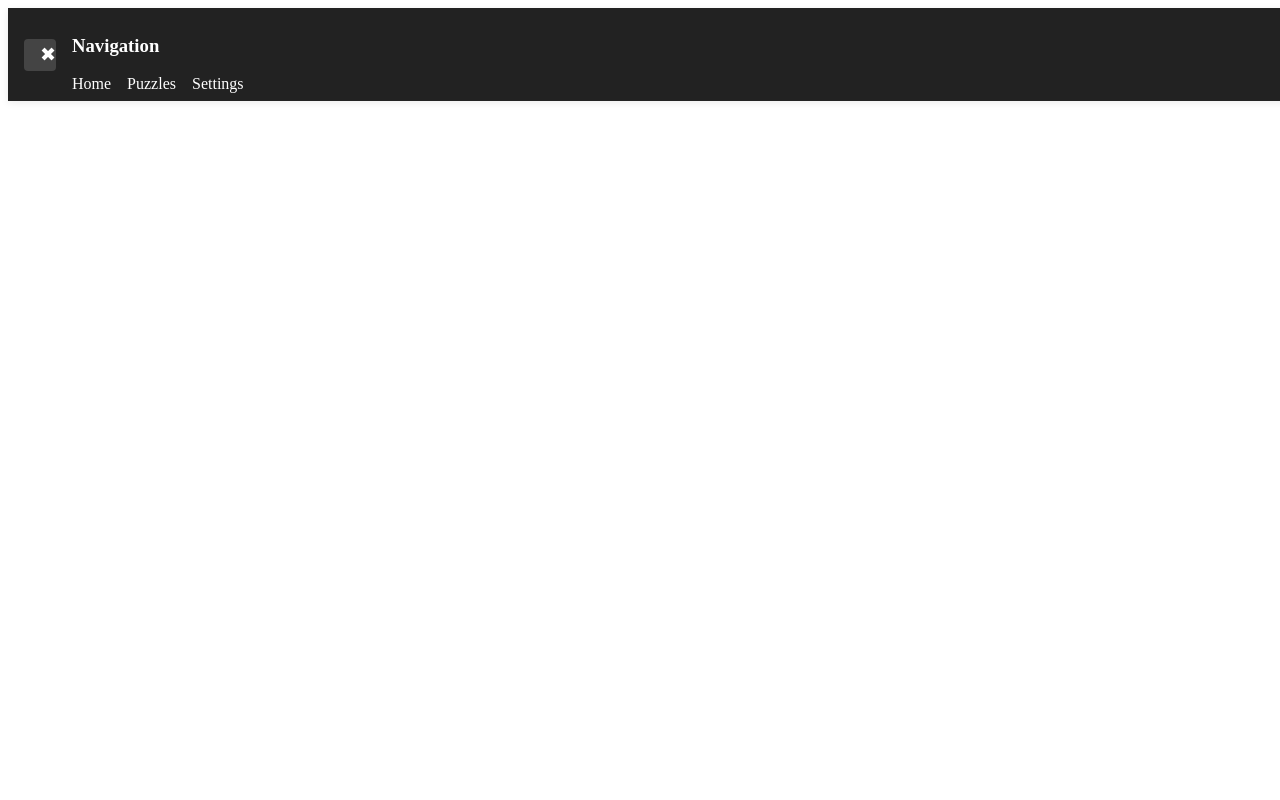
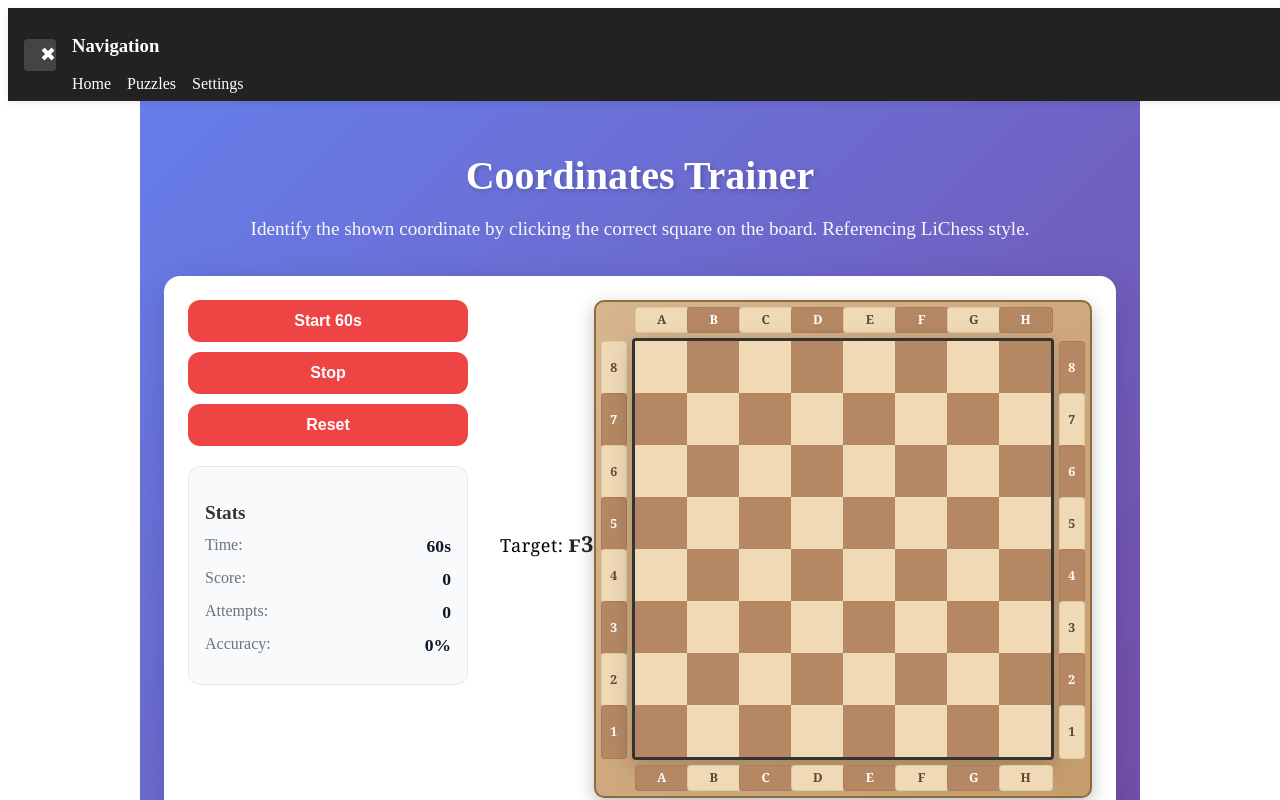
Before and after one commit to Bliped-Pixel/Chess-App, an Angular app: page /coordinates in a window 1280 px wide. Before the commit this address led to /. Shown: the top 800 px of the page. Built offline with nearby package versions, Linux system fonts and the light colour scheme.

Commit message:
Task 9: Add Coordinates Trainer game mode (LiChess-style). Identify shown coordinate on an 8x8 board with timer, scoring, and classic ledger UI; route and puzzles entry added

```diff
--- a/src/app/app.routes.ts
+++ b/src/app/app.routes.ts
@@ -14,6 +14,10 @@ export const routes: Routes = [
         loadComponent: () => import('./dominance/dominance').then(m => m.Dominance)
     },
     {
+        path: 'coordinates',
+        loadComponent: () => import('./coordinates/coordinates').then(m => m.Coordinates)
+    },
+    {
         path: '',
         redirectTo: 'puzzles',
         pathMatch: 'full'
--- /dev/null
+++ b/src/app/coordinates/coordinates.css
@@ -0,0 +1,24 @@
+/* Coordinates Trainer CSS - reuses global dominance UI styling */
+.target-display {
+  margin-bottom: 12px;
+  font-size: 18px;
+  font-family: ui-serif, Georgia, 'Times New Roman', serif;
+  letter-spacing: 0.5px;
+}
+.target-display .target {
+  font-variant: small-caps;
+  font-weight: 700;
+  font-size: 22px;
+}
+.target-display.idle .target { opacity: 0.85; }
+
+.cell.hit-correct::after,
+.cell.hit-wrong::after {
+  content: '';
+  position: absolute;
+  inset: 0;
+  border-radius: 4px;
+  pointer-events: none;
+}
+.cell.hit-correct::after { background: rgba(16, 185, 129, 0.35); box-shadow: inset 0 0 0 2px #10b981; }
+.cell.hit-wrong::after { background: rgba(239, 68, 68, 0.35); box-shadow: inset 0 0 0 2px #ef4444; }
--- /dev/null
+++ b/src/app/coordinates/coordinates.html
@@ -0,0 +1,72 @@
+<div class="dominance-container">
+  <div class="game-header">
+    <h1>Coordinates Trainer</h1>
+    <p>Identify the shown coordinate by clicking the correct square on the board. Referencing LiChess style.</p>
+    <div class="message-bar">
+      <div *ngIf="!running && (score > 0 || attempts > 0)" class="victory">
+        Session over — Score: {{ score }} / {{ attempts }} ({{ accuracy }}%)
+      </div>
+    </div>
+  </div>
+
+  <div class="game-content">
+    <div class="left-panel">
+      <div class="controls">
+        <button class="reset-btn" (click)="start()" [disabled]="running">Start 60s</button>
+        <button class="reset-btn" (click)="stop()" [disabled]="!running">Stop</button>
+        <button class="reset-btn" (click)="reset()">Reset</button>
+      </div>
+
+      <div class="stats-panel">
+        <h3>Stats</h3>
+        <div class="stat-item"><span class="stat-label">Time:</span> <span class="stat-value">{{ timeRemaining }}s</span></div>
+        <div class="stat-item"><span class="stat-label">Score:</span> <span class="stat-value">{{ score }}</span></div>
+        <div class="stat-item"><span class="stat-label">Attempts:</span> <span class="stat-value">{{ attempts }}</span></div>
+        <div class="stat-item"><span class="stat-label">Accuracy:</span> <span class="stat-value">{{ accuracy }}%</span></div>
+      </div>
+    </div>
+
+    <div class="board-container">
+      <div class="target-display" [class.idle]="!running">Target: <span class="target">{{ target }}</span></div>
+      <div class="board-with-ledger">
+        <div class="corner top-left"></div>
+        <div class="coord-row top" [style.grid-template-columns]="'repeat(' + size + ', 52px)'">
+          <div class="coord-item" *ngFor="let _ of board[0]; let c = index"
+               [class.white]="(0 + c) % 2 === 0" [class.black]="(0 + c) % 2 === 1">{{ fileLabel(c) }}</div>
+        </div>
+        <div class="corner top-right"></div>
+
+        <div class="coord-col left" [style.grid-template-rows]="'repeat(' + size + ', 52px)'">
+          <div class="coord-item" *ngFor="let _ of board; let r = index"
+               [class.white]="(r + 0) % 2 === 0" [class.black]="(r + 0) % 2 === 1">{{ rankLabel(r) }}</div>
+        </div>
+
+        <div class="chessboard" [style.grid-template-columns]="'repeat(' + size + ', 52px)'">
+          <div *ngFor="let row of board; let r = index" class="row">
+            <div *ngFor="let _ of row; let c = index"
+                 class="cell"
+                 [class.white]="(r + c) % 2 === 0"
+                 [class.black]="(r + c) % 2 === 1"
+                 [class.hit-correct]="lastClick && lastClick.r === r && lastClick.c === c && lastClick.correct"
+                 [class.hit-wrong]="lastClick && lastClick.r === r && lastClick.c === c && !lastClick.correct"
+                 (click)="clickSquare(r, c)">
+              <span class="cell-coord" *ngIf="false">{{ toCoord(r,c) }}</span>
+            </div>
+          </div>
+        </div>
+
+        <div class="coord-col right" [style.grid-template-rows]="'repeat(' + size + ', 52px)'">
+          <div class="coord-item" *ngFor="let _ of board; let r = index"
+               [class.white]="(r + (size - 1)) % 2 === 0" [class.black]="(r + (size - 1)) % 2 === 1">{{ rankLabel(r) }}</div>
+        </div>
+
+        <div class="corner bottom-left"></div>
+        <div class="coord-row bottom" [style.grid-template-columns]="'repeat(' + size + ', 52px)'">
+          <div class="coord-item" *ngFor="let _ of board[0]; let c = index"
+               [class.white]="((size - 1) + c) % 2 === 0" [class.black]="((size - 1) + c) % 2 === 1">{{ fileLabel(c) }}</div>
+        </div>
+        <div class="corner bottom-right"></div>
+      </div>
+    </div>
+  </div>
+</div>
--- /dev/null
+++ b/src/app/coordinates/coordinates.ts
@@ -0,0 +1,118 @@
+import { Component, OnDestroy } from '@angular/core';
+import { CommonModule } from '@angular/common';
+
+@Component({
+  selector: 'app-coordinates',
+  standalone: true,
+  imports: [CommonModule],
+  templateUrl: './coordinates.html',
+  styleUrls: ['./coordinates.css']
+})
+export class Coordinates implements OnDestroy {
+  size = 8;
+  board: number[][] = Array.from({ length: this.size }, () => Array(this.size).fill(0));
+
+  // Game state
+  target = '';
+  lastClick: { r: number; c: number; correct: boolean } | null = null;
+  score = 0;
+  attempts = 0;
+
+  // Timer
+  duration = 60; // seconds
+  timeRemaining = this.duration;
+  timerId: any = null;
+  running = false;
+
+  constructor() {
+    this.nextTarget();
+  }
+
+  ngOnDestroy(): void {
+    if (this.timerId) clearInterval(this.timerId);
+  }
+
+  fileLabel(index: number): string { return String.fromCharCode(97 + index).toUpperCase(); }
+  rankLabel(row: number): number { return this.size - row; }
+
+  toCoord(r: number, c: number): string {
+    const file = String.fromCharCode(97 + c);
+    const rank = this.size - r;
+    return `${file}${rank}`;
+  }
+
+  randomTarget(): string {
+    const r = Math.floor(Math.random() * this.size);
+    const c = Math.floor(Math.random() * this.size);
+    return this.toCoord(r, c);
+  }
+
+  nextTarget(): void {
+    this.target = this.randomTarget();
+  }
+
+  start(): void {
+    if (this.running) return;
+    this.running = true;
+    this.timeRemaining = this.duration;
+    this.score = 0;
+    this.attempts = 0;
+    this.lastClick = null;
+    this.nextTarget();
+    this.timerId = setInterval(() => {
+      this.timeRemaining--;
+      if (this.timeRemaining <= 0) {
+        this.stop();
+      }
+    }, 1000);
+  }
+
+  stop(): void {
+    this.running = false;
+    if (this.timerId) {
+      clearInterval(this.timerId);
+      this.timerId = null;
+    }
+  }
+
+  reset(): void {
+    this.stop();
+    this.timeRemaining = this.duration;
+    this.score = 0;
+    this.attempts = 0;
+    this.lastClick = null;
+    this.nextTarget();
+  }
+
+  clickSquare(r: number, c: number): void {
+    const coord = this.toCoord(r, c);
+    const correct = coord.toLowerCase() === this.target.toLowerCase();
+    this.lastClick = { r, c, correct };
+    if (this.running) {
+      this.attempts++;
+      if (correct) {
+        this.score++;
+        this.nextTarget();
+      }
+    } else {
+      // Practice mode (no timer): still advance on correct
+      if (correct) {
+        this.score++;
+        this.attempts++;
+        this.nextTarget();
+      } else {
+        this.attempts++;
+      }
+    }
+
+    // Clear the lastClick highlight after a short delay
+    setTimeout(() => {
+      this.lastClick = null;
+    }, 450);
+  }
+
+  get accuracy(): number {
+    if (this.attempts === 0) return 0;
+    return Math.round((this.score / this.attempts) * 100);
+  }
+}
--- a/src/app/puzzles/puzzles.html
+++ b/src/app/puzzles/puzzles.html
@@ -12,10 +12,10 @@
         <p>Place chess pieces to dominate the maximum squares on the board!</p>
       </div>
     </div>
-    <div class="puzzle-card disabled">
+    <div class="puzzle-card" routerLink="/coordinates">
       <div class="card-content">
-        <h2>TBA</h2>
-        <p>Coming soon!</p>
+        <h2>Coordinates Trainer</h2>
+        <p>Identify squares by coordinate (e.g., e4) as fast as you can.</p>
       </div>
     </div>
   </div>
```
